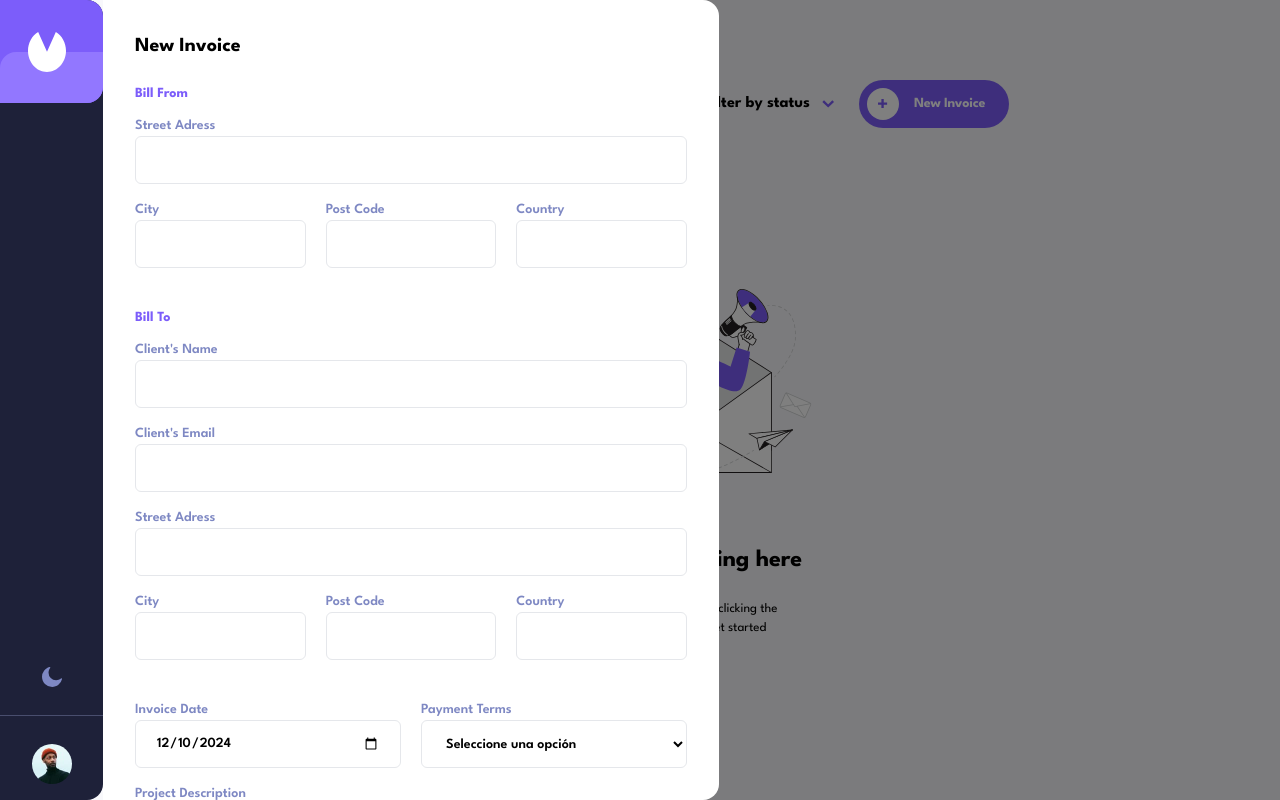
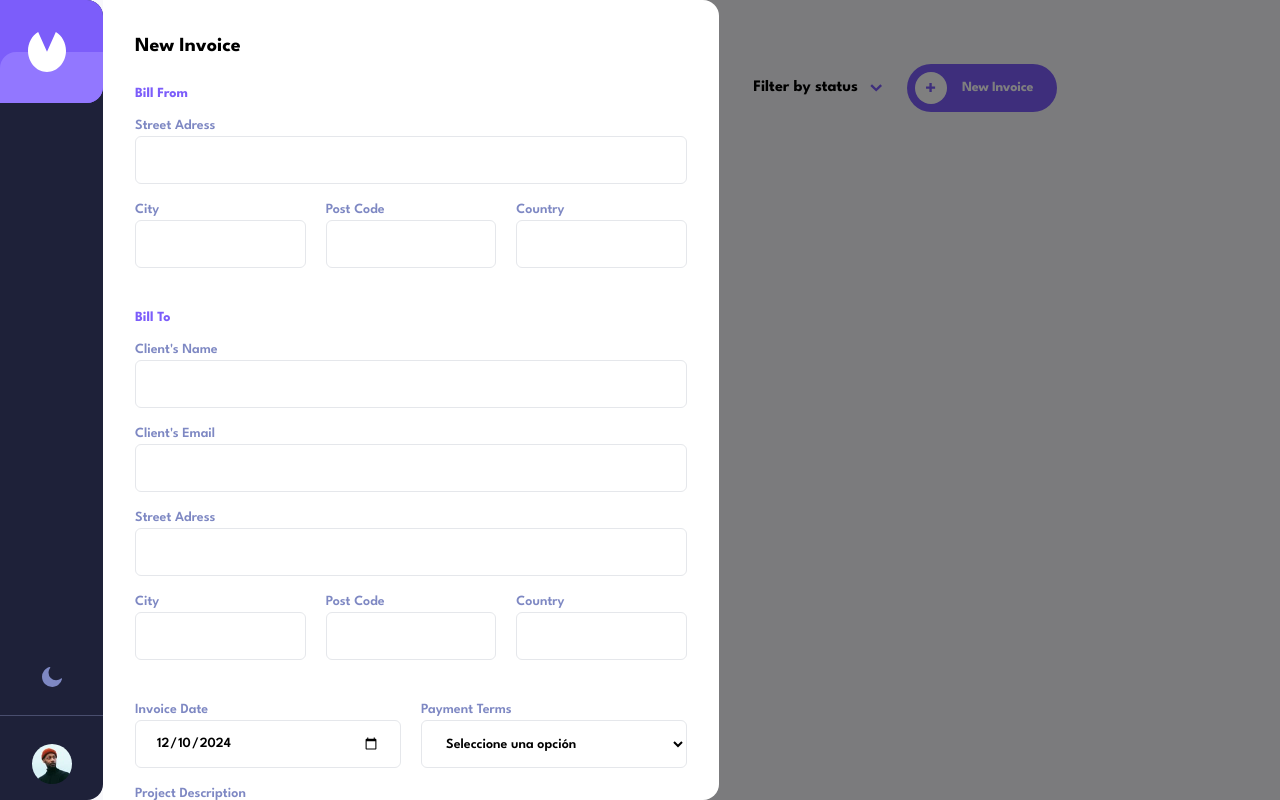
Before and after one commit to craffulz/invoice-project, a React (Vite) app: page / in a window 1280 px wide. Both pictures are taken after a click on the button "New Invoice". Built offline with nearby package versions, Linux system fonts and the light colour scheme; what tailwindcss-pseudo-elements would draw is missing.

Commit message:
reworked layout still changes to do

```diff
--- a/src/App.jsx
+++ b/src/App.jsx
@@ -12,43 +12,57 @@ function App() {
   return (
     <div
       id="body"
-      className="relative flex flex-col lg:flex-row h-screen w-screen overflow-scroll scrollbar-none sm:overflow-hidden
-      bg-11 dark:bg-12 transition-colors duration-300 "
+      className="
+      flex flex-col lg:flex-row h-screen w-screen overflow-hidden
+      bg-11 dark:bg-12 transition-colors duration-300"
     >
       <div id="navbar" className="flex">
         <Navbar />
+      </div>
+      <div
+        id="content"
+        className="relative
+        flex flex-col flex-grow overflow-y-scroll scrollbar-none"
+      >
+        <div
+          id="header-invoice-container"
+          className="
+          flex flex-col flex-grow self-center my-12
+          w-[327px] sm:w-[672px] lg:w-[730px]
+          gap-y-10"
+        >
+          <Header />
+          <InvoicesRender />
         </div>
 
         {actionFormModal && (
           <div
             id="newInvoiceModal-container"
-          className="flex flex-col sm:flex-row fixed z-50 w-screen h-screen top-[72px]
-          sm:top-[80px] lg:top-0 lg:left-[103px]
+            className="fixed z-30
+            flex flex-col sm:flex-row w-full h-full
            bg-black bg-opacity-50 transition-colors duration-300"
           >
             <AddInvoiceModal />
           </div>
         )}
-
+      </div>
+      {/**
+       * w-screen h-screen top-[72px]
+          sm:top-[80px] lg:top-0 lg:left-[103px]
+           bg-11 dark:bg-12 transition-colors duration-300
+       */}
       {viewInvoice && (
         <div
           id="viewInvoiceModal-container"
-          className="absolute z-40
-          flex flex-col w-screen h-screen overflow-x-hidden overflow-y-scroll top-[72px] sm:top-[80px] lg:top-0 lg:left-[103px]
+          className="absolute z-20
+          h-screen w-screen justify-center
+          flex flex-col sm:flex-row overflow-y-scroll scrollbar-none
           bg-11 dark:bg-12 transition-colors duration-300"
         >
           <InvoiceView />
           {modalOption && <ActionModal optionSelected={modalOption} />}
         </div>
       )}
-
-      <div
-        id="content"
-        className="flex flex-col lg:flex-grow-0 py-10 lg:py-16 w-[327px] sm:w-[672px] lg:w-[730px] gap-y-10 xl:w-[730px] mx-auto sm:p-12 md:p-none"
-      >
-        <Header />
-        <InvoicesRender />
-      </div>
     </div>
   );
 }
--- a/src/components/InvoicesRender.jsx
+++ b/src/components/InvoicesRender.jsx
@@ -10,28 +10,29 @@ const InvoicesRender = () => {
   });
   return (
     <div
-      id="main"
-      className="flex flex-col grow gap-y-2
-        scrollbar-none"
+      id="invoices"
+      className="flex flex-col gap-y-2 oveflow-scroll"
     >
       {(!invoicesExists() && (
         <div
           id="empty-invoices"
-          className="flex flex-col w-[206px] sm:w-[241px] text-center gap-y-14 self-center my-auto"
+          className="flex flex-col w-[206px] sm:w-[241px] text-center gap-y-14"
         >
           <img src={empty} alt="there is no invoices yet" />
+
           <div id="texts" className="flex flex-col gap-y-6">
             <h2 className="font-spartan font-bold text-xl sm:text-2xl dark:text-white">
               There is nothing here
             </h2>
-            <p className="dark:text-5 font-spartan w-[173px] h-[31px] text-[13px] text-center self-center">
-              Create an invoice by clicking the <strong>{width > 640 ? "New Invoice" : "New"}</strong> button and
-              get started
+            <p className="dark:text-5 font-spartan text-md self-center">
+              Create an invoice by clicking the{" "}
+              <strong>{width > 640 ? "New Invoice" : "New"}</strong> button and
+              get started.
             </p>
           </div>
         </div>
       )) || (
-        <div className="flex h-[600px] flex-col gap-y-4 ">
+        <div id="problematico" className="flex flex-col gap-y-4">
           {invoices.map((invoice, index) => {
             return <Invoice key={index} invoice={invoice} />;
           })}
--- a/src/components/modals/AddInvoiceModal.jsx
+++ b/src/components/modals/AddInvoiceModal.jsx
@@ -10,7 +10,7 @@ const AddInvoiceModal = () => {
   return (
     <div
       id="newInvoiceModal"
-      className="flex flex-col gap-y-6 w-full h-full px-8 py-8
+      className="flex flex-col gap-y-6 w-full h-screen px-8 py-8
       overflow-y-scroll scrollbar-none
       sm:rounded-r-2xl sm:w-[616px]
        bg-white dark:bg-12 font-spartan "
--- a/src/components/modals/InvoiceView.jsx
+++ b/src/components/modals/InvoiceView.jsx
@@ -12,10 +12,11 @@ const InvoiceView = () => {
     <div
       id="view-invoice-container"
       className="
+
       grid
-      mt-4 w-screen gap-y-3 overflow-scroll scrollbar-none
-      sm:grid sm:grid-cols-2
-      lg:w-[730px] lg:self-center
+      gap-y-3
+      sm:grid sm:grid-cols-2 mt-3
+      lg:w-[730px]  lg:self-center
       font-spartan text-black dark:text-white"
     >
       <div
```
Lines whose indentation alone changed are shown as unchanged.
